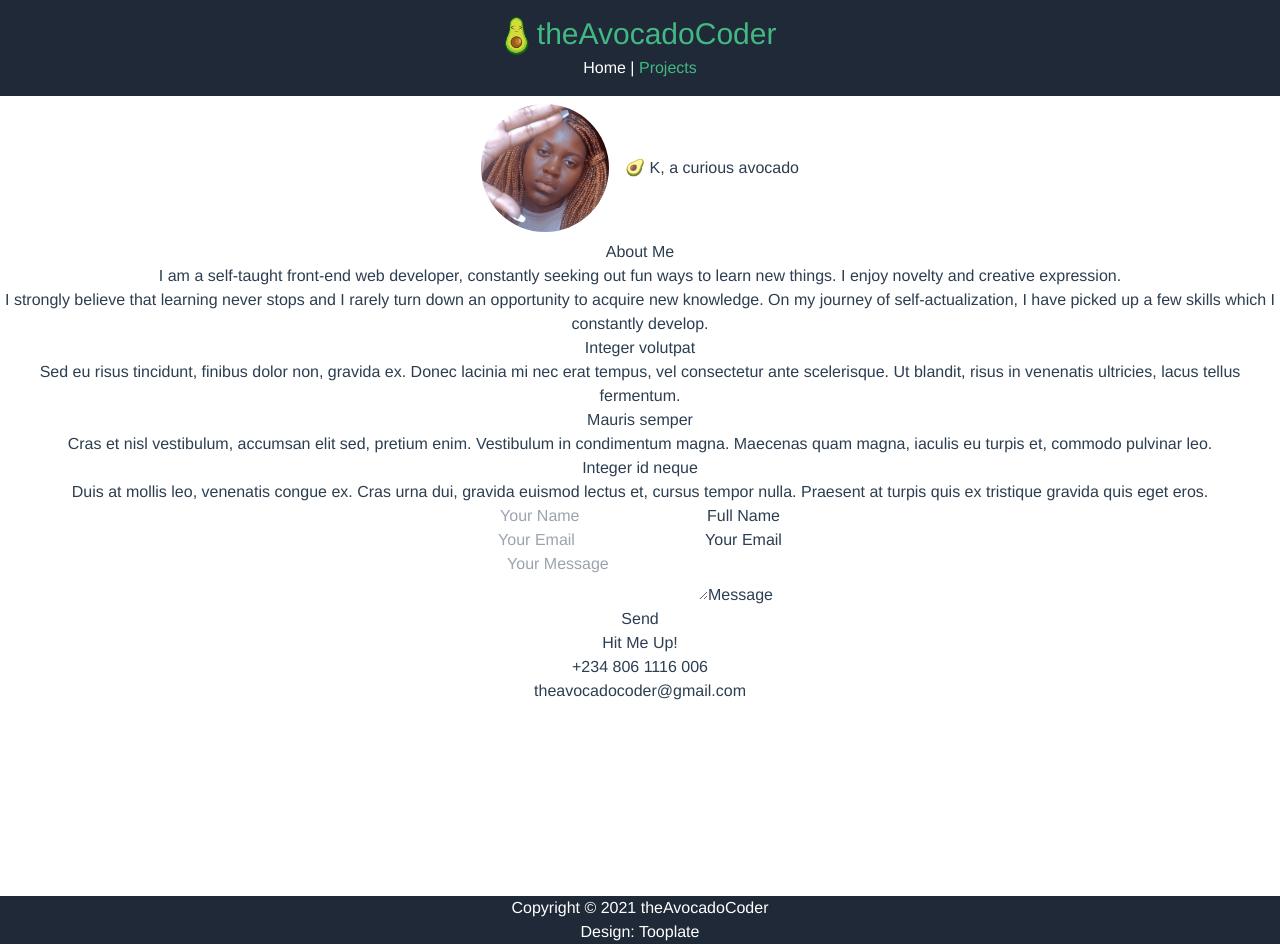
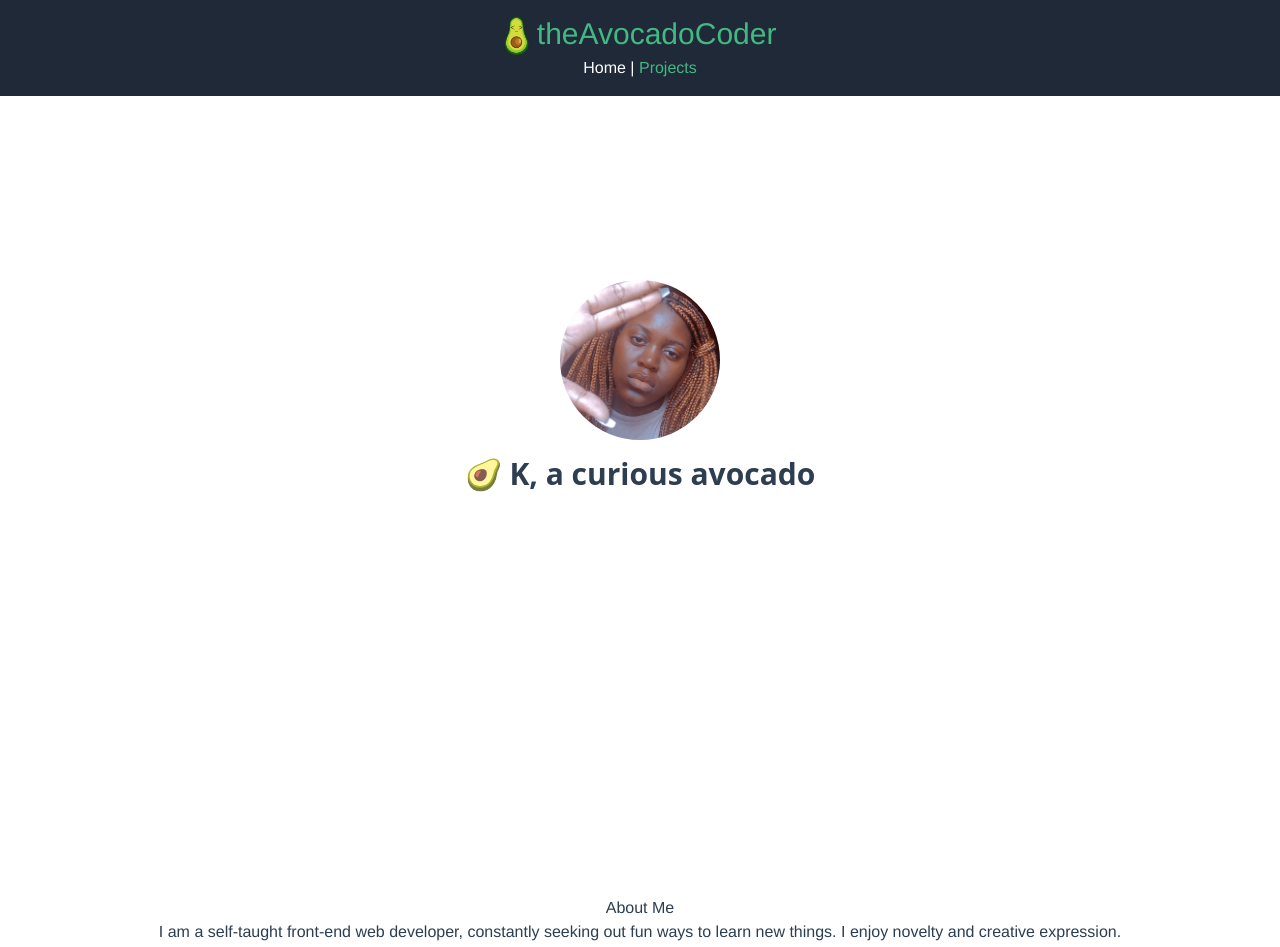
Before and after one commit to theAvocadoCoder/theavocadocoder-site, a Vue app: page / in a window 1280 px wide. Shown: the top 947 px of the page. Built offline with nearby package versions, Linux system fonts and the light colour scheme.

Commit message:
first commit

```diff
--- a/src/components/Footer.vue
+++ b/src/components/Footer.vue
@@ -1,6 +1,15 @@
 <template>
   <div
-    class="relative bottom-0 max-w-screen flex flex-col bg-gray-800 text-white"
+    class="
+      relative
+      bottom-0
+      max-w-screen
+      h-24
+      p-4
+      flex flex-col
+      bg-gray-800
+      text-white
+    "
   >
     <p class="">Copyright &copy; 2021 theAvocadoCoder</p>
 
--- a/src/components/Hero.vue
+++ b/src/components/Hero.vue
@@ -1,19 +1,19 @@
 <template>
   <div>
     <!-- HERO -->
-    <section id="home" class="flex items-center justify-center">
+    <section id="home" class="flex pt-44 justify-center h-screen">
       <div class="m-2">
         <div class="">
-          <div class="flex gap-4">
+          <div class="flex flex-col gap-4">
             <div class="object-cover flex items-center justify-center">
               <img
-                class="h-32 rounded-full"
+                class="h-40 rounded-full"
                 src="@/assets/profile-image.jpg"
                 alt="image of Kelechi"
               />
             </div>
 
-            <div class="flex self-center">
+            <div class="flex self-center text-3xl font-sans font-bold">
               <h1 class="">🥑 K, a curious avocado</h1>
             </div>
           </div>
```
